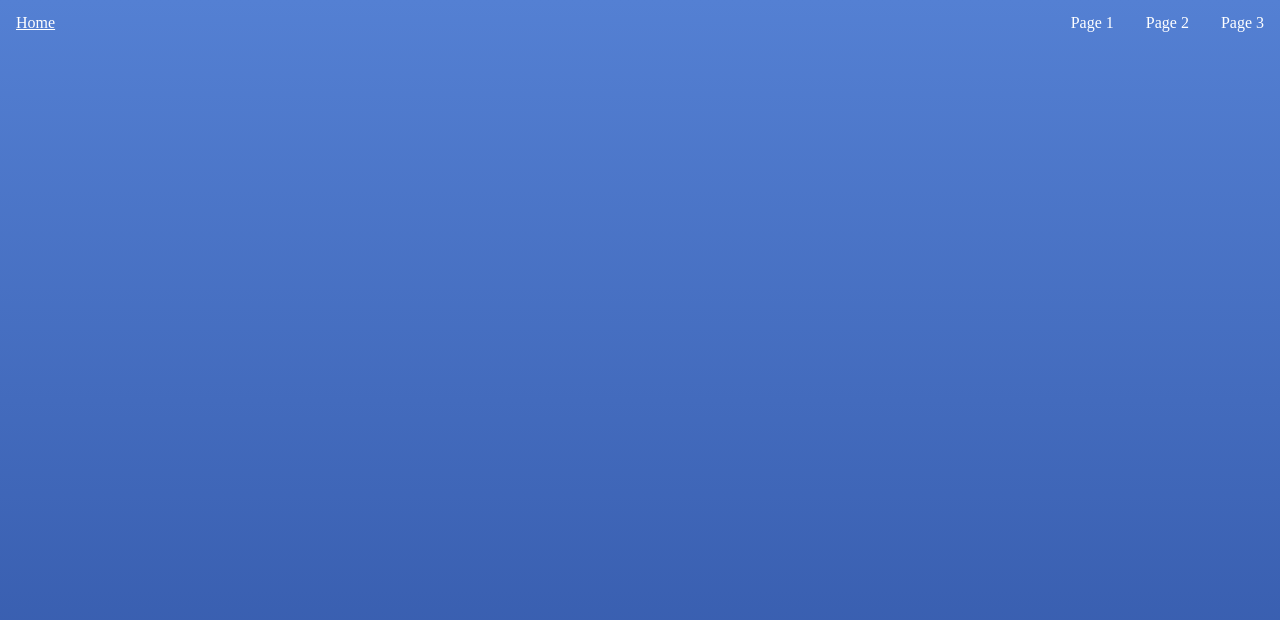
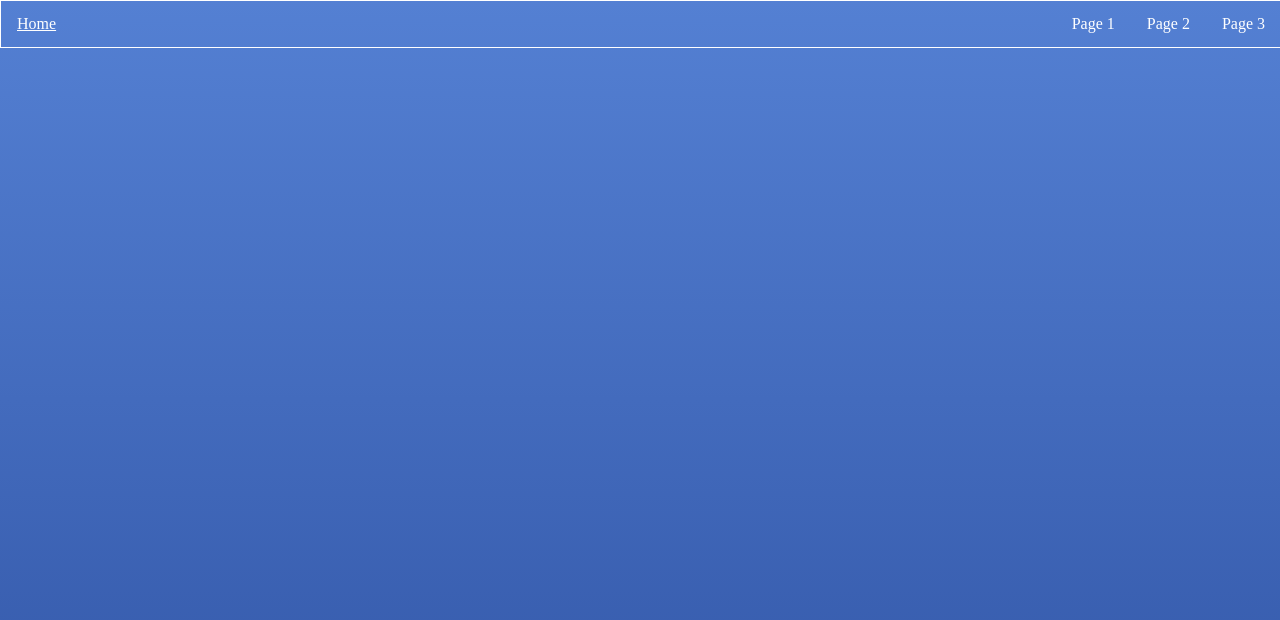
Before and after one commit to ilutchenko/homepage, a plain HTML site: page index.html in a window 1280 px wide. Drawn offline with Linux system fonts and the light colour scheme.

Commit message:
css: topnav: edit border

```diff
--- a/css/topnav.css
+++ b/css/topnav.css
@@ -7,6 +7,9 @@
     /* position: fixed; */
     top: 0;
     width: 100%;
+    /* border-style: solid; */
+    border: solid white;
+    border-width: 1px;
 }
 
 .topnav a {
```
